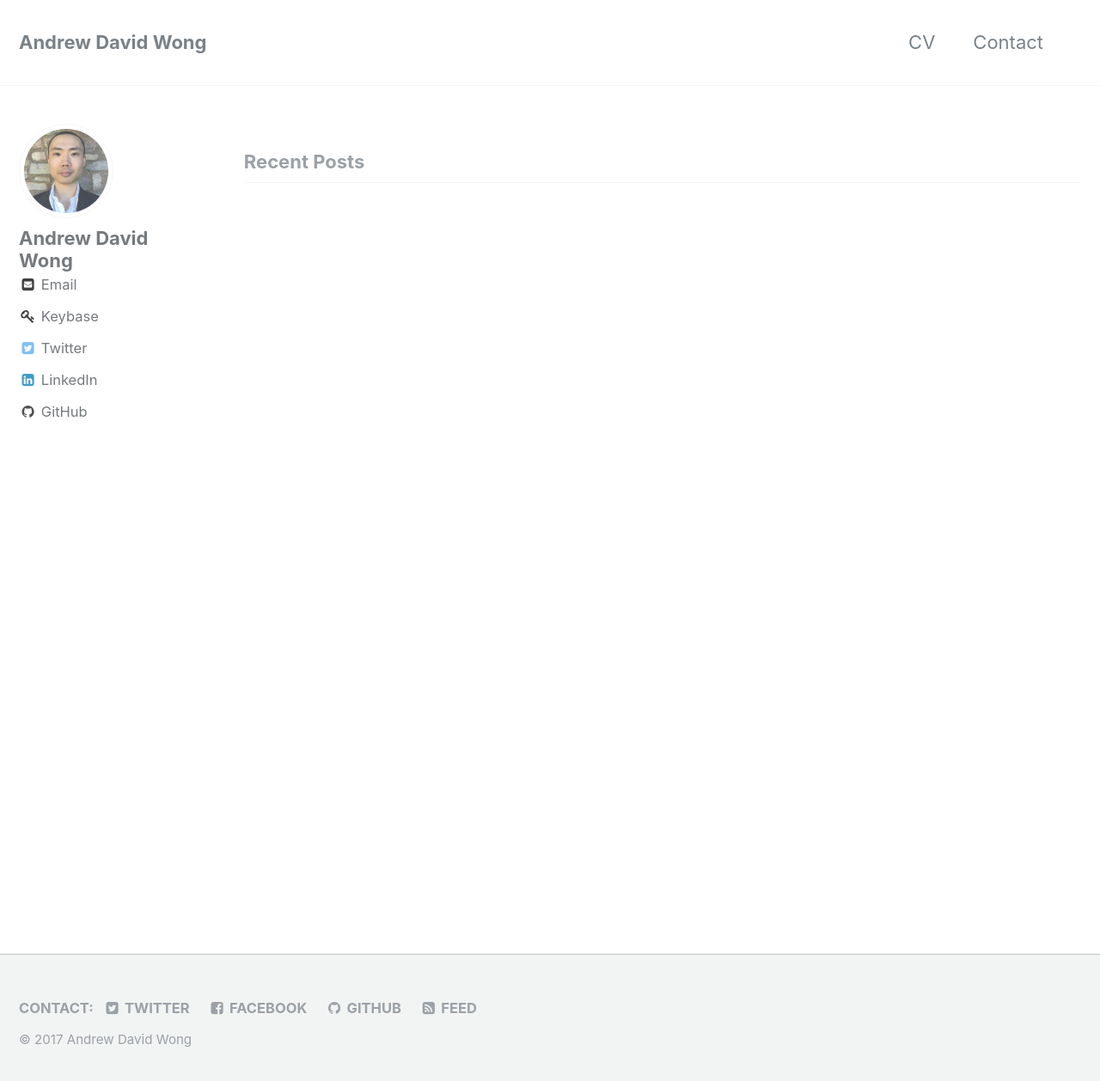
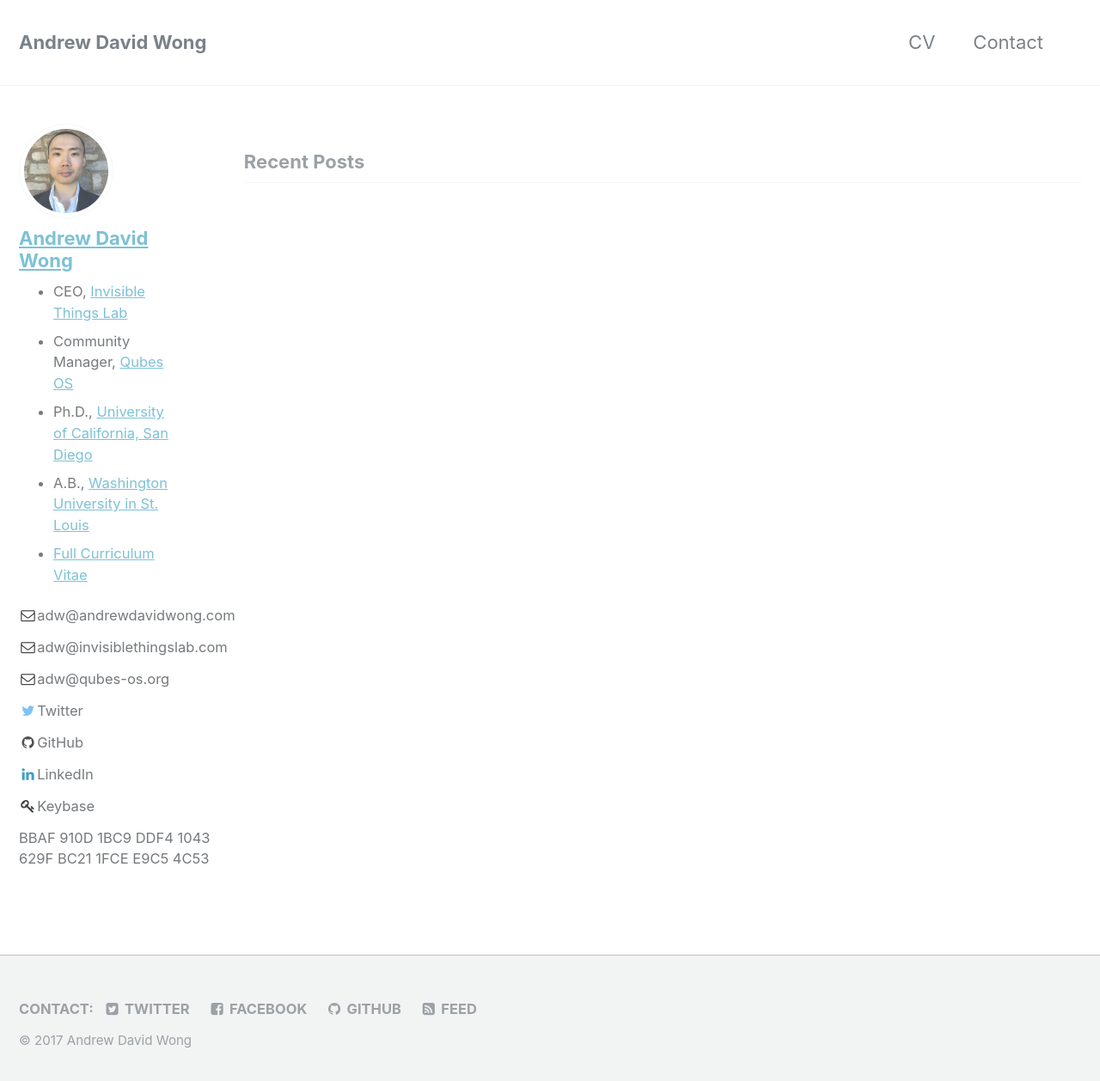
Before and after one commit to andrewdavidwong/web, a Jekyll site: the page built from index.html, in a window 1280 px wide and 1266 px high. Shown: the top 1258 px of the window at 86% size. Built offline with Jekyll 4.4.1, drawn with Linux system fonts in a browser that asks for light colours; nearby versions of some CDN libraries; library files that are not in the unit come from our copies; the list of posts is cut into pages by our own code.

Commit message:
Customize author profile

```diff
--- a/_includes/author-profile.html
+++ b/_includes/author-profile.html
@@ -5,237 +5,107 @@
 {% endif %}
 
 <div itemscope itemtype="http://schema.org/Person">
-
-  {% if author.avatar %}
     <div class="author__avatar">
-      {% if author.avatar contains "://" %}
-        <img src="{{ author.avatar }}" alt="{{ author.name }}" itemprop="image">
-      {% else %}
-        <img src="{{ author.avatar | absolute_url }}" class="author__avatar" alt="{{ author.name }}" itemprop="image">
-      {% endif %}
+        <a href="{{ site.url }}">
+            <img src="{{ author.avatar | absolute_url }}" class="author__avatar u-photo mfp-image" alt="{{ author.name }}" itemprop="image">
+        </a>
     </div>
-  {% endif %}
-
     <div class="author__content">
-    <h3 class="author__name" itemprop="name">{{ author.name }}</h3>
-    {% if author.bio %}
-      <p class="author__bio" itemprop="description">
-        {{ author.bio }}
-      </p>
-    {% endif %}
-  </div>
-
+        <h3 class="author__name" itemprop="p-name name fn n">
+            <a class="u-url url p-uid uid plain" itemprop="url" href="{{ site.url }}">
+                <span class="p-given-name given-name" itemprop="givenName">Andrew</span>
+                <span class="p-additional-name additional-name" itemprop="additionalName">David</span>
+                <span class="p-family-name family-name" itemprop="familyName">Wong</span>
+            </a>
+        </h3>
+        <ul class="author__bio" itemprop="description">
+            <li>
+                <span class="p-job-title" itemprop="jobTitle">CEO</span>,
+                <span itemprop="worksFor" itemscope itemtype="https://schema.org/Organization">
+                    <a href="https://invisiblethingslab.com/" itemprop="url">
+                        <span class="p-org org" itemprop="name">Invisible Things Lab</span>
+                    </a>
+                </span>
+            </li>
+            <li>
+                <span class="p-job-title" itemprop="jobTitle">Community Manager</span>,
+                <span itemprop="worksFor" itemscope itemtype="https://schema.org/Organization">
+                    <a href="https://www.qubes-os.org/" itemprop="url">
+                        <span class="p-org org" itemprop="name">Qubes OS</span>
+                    </a>
+                </span>
+            </li>
+            <li>Ph.D.,
+                <span class="" itemprop="alumniOf" itemscope itemtype="https://schema.org/EducationalOrganization">
+                    <a href="https://ucsd.edu" itemprop="url">
+                        <span class="p-org org" itemprop="name">University of California, San Diego</span>
+                    </a>
+                </span>
+            </li>
+            <li>A.B.,
+                <span class="" itemprop="alumniOf" itemscope itemtype="https://schema.org/EducationalOrganization">
+                    <a href="https://wustl.edu" itemprop="url">
+                        <span class="p-org org" itemprop="name">Washington University in St. Louis</span>
+                    </a>
+                </span>
+            </li>
+            <li>
+                <a href="{{ site.url }}/cv" title="Curriculum Vitae">Full Curriculum Vitae</a>
+            </li>
+        </ul>
         <div class="author__urls-wrapper">
-    <button class="btn btn--inverse">{{ site.data.ui-text[site.locale].follow_label | remove: ":" | default: "Follow" }}</button>
+            <button class="btn btn--inverse">{{ site.data.ui-text[site.locale].follow_label | remove: ":" | default: "Contact" }}</button>
             <ul class="author__urls social-icons">
               {% if author.location %}
                 <li itemprop="homeLocation" itemscope itemtype="http://schema.org/Place">
                   <i class="fa fa-fw fa-map-marker" aria-hidden="true"></i> <span itemprop="name">{{ author.location }}</span>
                 </li>
               {% endif %}
-
-      {% if author.uri %}
               <li>
-          <a href="{{ author.uri }}" itemprop="url">
-            <i class="fa fa-fw fa-chain" aria-hidden="true"></i> {{ site.data.ui-text[site.locale].website_label | default: "Website" }}
+                <a class="u-email email" itemprop="email" rel="me" href="mailto:adw@andrewdavidwong.com">
+                    <meta itemprop="email" content="adw@andrewdavidwong.com" />
+                    <i class="fa fa-fw fa-envelope-o" aria-hidden="true"></i>adw@andrewdavidwong.com
                 </a>
               </li>
-      {% endif %}
-
-      {% if author.email %}
               <li>
-          <a href="mailto:{{ author.email }}">
-            <meta itemprop="email" content="{{ author.email }}" />
-            <i class="fa fa-fw fa-envelope-square" aria-hidden="true"></i> {{ site.data.ui-text[site.locale].email_label | default: "Email" }}
+                <a class="u-email email" itemprop="email" rel="me" href="mailto:adw@invisiblethingslab.com">
+                    <meta itemprop="email" content="adw@invisiblethingslab.com" />
+                    <i class="fa fa-fw fa-envelope-o" aria-hidden="true"></i>adw@invisiblethingslab.com
                 </a>
               </li>
-      {% endif %}
-
-      {% if author.keybase %}
               <li>
-          <a href="https://keybase.io/{{ author.keybase }}" itemprop="sameAs">
-            <i class="fa fa-fw fa-key" aria-hidden="true"></i> Keybase
+                <a class="u-email email" itemprop="email" rel="me" href="mailto:adw@qubes-os.org">
+                    <meta itemprop="email" content="adw@qubes-os.org" />
+                    <i class="fa fa-fw fa-envelope-o" aria-hidden="true"></i>adw@qubes-os.org
                 </a>
               </li>
-      {% endif %}
-
-      {% if author.twitter %}
               <li>
-          <a href="https://twitter.com/{{ author.twitter }}" itemprop="sameAs">
-            <i class="fa fa-fw fa-twitter-square" aria-hidden="true"></i> Twitter
+                <a href="https://twitter.com/andrewdavidwong" itemprop="sameAs">
+                  <i class="fa fa-fw fa-twitter" aria-hidden="true"></i>Twitter
                 </a>
               </li>
-      {% endif %}
-
-      {% if author.facebook %}
               <li>
-          <a href="https://www.facebook.com/{{ author.facebook }}" itemprop="sameAs">
-            <i class="fa fa-fw fa-facebook-square" aria-hidden="true"></i> Facebook
+                <a href="https://github.com/andrewdavidwong" itemprop="sameAs">
+                  <i class="fa fa-fw fa-github" aria-hidden="true"></i>GitHub
                 </a>
               </li>
-      {% endif %}
-
-      {% if author.google_plus %}
               <li>
-          <a href="https://plus.google.com/+{{ author.google_plus }}" itemprop="sameAs">
-            <i class="fa fa-fw fa-google-plus-square" aria-hidden="true"></i> Google+
+                <a href="https://www.linkedin.com/in/andrewdwong" itemprop="sameAs">
+                  <i class="fa fa-fw fa-linkedin" aria-hidden="true"></i>LinkedIn
                 </a>
               </li>
-      {% endif %}
-
-      {% if author.linkedin %}
               <li>
-          <a href="https://www.linkedin.com/in/{{ author.linkedin }}" itemprop="sameAs">
-            <i class="fa fa-fw fa-linkedin-square" aria-hidden="true"></i> LinkedIn
+                <a href="https://keybase.io/adw" itemprop="sameAs">
+                  <i class="fa fa-fw fa-key" aria-hidden="true"></i>Keybase
                 </a>
               </li>
-      {% endif %}
-
-      {% if author.xing %}
               <li>
-          <a href="https://www.xing.com/profile/{{ author.xing }}" itemprop="sameAs">
-            <i class="fa fa-fw fa-xing-square" aria-hidden="true"></i> XING
+                  <a class="u-key key" rel="pgpkey" type="application/pgp-keys" href="{{ site.url }}/adw.asc"
+                     title="OpenPGP public key">
+                    BBAF 910D 1BC9 DDF4 1043<br>629F BC21 1FCE E9C5 4C53
                   </a>
               </li>
-      {% endif %}
-
-      {% if author.instagram %}
-        <li>
-          <a href="https://instagram.com/{{ author.instagram }}" itemprop="sameAs">
-            <i class="fa fa-fw fa-instagram" aria-hidden="true"></i> Instagram
-          </a>
-        </li>
-      {% endif %}
-
-      {% if author.tumblr %}
-        <li>
-          <a href="https://{{ author.tumblr }}.tumblr.com" itemprop="sameAs">
-            <i class="fa fa-fw fa-tumblr-square" aria-hidden="true"></i> Tumblr
-          </a>
-        </li>
-      {% endif %}
-
-      {% if author.bitbucket %}
-        <li>
-          <a href="https://bitbucket.org/{{ author.bitbucket }}" itemprop="sameAs">
-            <i class="fa fa-fw fa-bitbucket" aria-hidden="true"></i> Bitbucket
-          </a>
-        </li>
-      {% endif %}
-
-      {% if author.github %}
-        <li>
-          <a href="https://github.com/{{ author.github }}" itemprop="sameAs">
-            <i class="fa fa-fw fa-github" aria-hidden="true"></i> GitHub
-          </a>
-        </li>
-      {% endif %}
-
-      {% if author.stackoverflow %}
-        <li>
-          <a href="https://www.stackoverflow.com/users/{{ author.stackoverflow }}" itemprop="sameAs">
-            <i class="fa fa-fw fa-stack-overflow" aria-hidden="true"></i> Stackoverflow
-          </a>
-        </li>
-      {% endif %}
-
-      {% if author.lastfm %}
-        <li>
-          <a href="https://last.fm/user/{{ author.lastfm }}" itemprop="sameAs">
-            <i class="fa fa-fw fa-lastfm-square" aria-hidden="true"></i> Last.fm
-          </a>
-        </li>
-      {% endif %}
-
-      {% if author.dribbble %}
-        <li>
-          <a href="https://dribbble.com/{{ author.dribbble }}" itemprop="sameAs">
-            <i class="fa fa-fw fa-dribbble" aria-hidden="true"></i> Dribbble
-          </a>
-        </li>
-      {% endif %}
-
-      {% if author.pinterest %}
-        <li>
-          <a href="https://www.pinterest.com/{{ author.pinterest }}" itemprop="sameAs">
-            <i class="fa fa-fw fa-pinterest" aria-hidden="true"></i> Pinterest
-          </a>
-        </li>
-      {% endif %}
-
-      {% if author.foursquare %}
-        <li>
-          <a href="https://foursquare.com/{{ author.foursquare }}" itemprop="sameAs">
-            <i class="fa fa-fw fa-foursquare" aria-hidden="true"></i> Foursquare
-          </a>
-        </li>
-      {% endif %}
-
-      {% if author.steam %}
-        <li>
-          <a href="https://steamcommunity.com/id/{{ author.steam }}" itemprop="sameAs">
-            <i class="fa fa-fw fa-steam-square" aria-hidden="true"></i> Steam
-          </a>
-        </li>
-      {% endif %}
-
-      {% if author.youtube %}
-        {% if author.youtube contains "://" %}
-          <li>
-            <a href="{{ author.youtube }}" itemprop="sameAs">
-              <i class="fa fa-fw fa-youtube-square" aria-hidden="true"></i> YouTube
-            </a>
-          </li>
-        {% else author.youtube %}
-          <li>
-            <a href="https://www.youtube.com/user/{{ author.youtube }}" itemprop="sameAs">
-              <i class="fa fa-fw fa-youtube-square" aria-hidden="true"></i> YouTube
-            </a>
-          </li>
-        {% endif %}
-      {% endif %}
-
-      {% if author.soundcloud %}
-        <li>
-          <a href="https://soundcloud.com/{{ author.soundcloud }}" itemprop="sameAs">
-            <i class="fa fa-fw fa-soundcloud" aria-hidden="true"></i> Soundcloud
-          </a>
-        </li>
-      {% endif %}
-
-      {% if author.weibo %}
-        <li>
-          <a href="https://www.weibo.com/{{ author.weibo }}" itemprop="sameAs">
-            <i class="fa fa-fw fa-weibo" aria-hidden="true"></i> Weibo
-          </a>
-        </li>
-      {% endif %}
-
-      {% if author.flickr %}
-        <li>
-          <a href="https://www.flickr.com/{{ author.flickr }}" itemprop="sameAs">
-            <i class="fa fa-fw fa-flickr" aria-hidden="true"></i> Flickr
-          </a>
-        </li>
-      {% endif %}
-
-      {% if author.codepen %}
-        <li>
-          <a href="https://codepen.io/{{ author.codepen }}" itemprop="sameAs">
-            <i class="fa fa-fw fa-codepen" aria-hidden="true"></i> CodePen
-          </a>
-        </li>
-      {% endif %}
-
-      {% if author.vine %}
-        <li>
-          <a href="https://vine.co/u/{{ author.vine }}" itemprop="sameAs">
-            <i class="fa fa-fw fa-vine" aria-hidden="true"></i> Vine
-          </a>
-        </li>
-      {% endif %}
-
-      {% include author-profile-custom-links.html %}
             </ul>
         </div>
     </div>
+</div>
```
Lines whose indentation alone changed are shown as unchanged.
